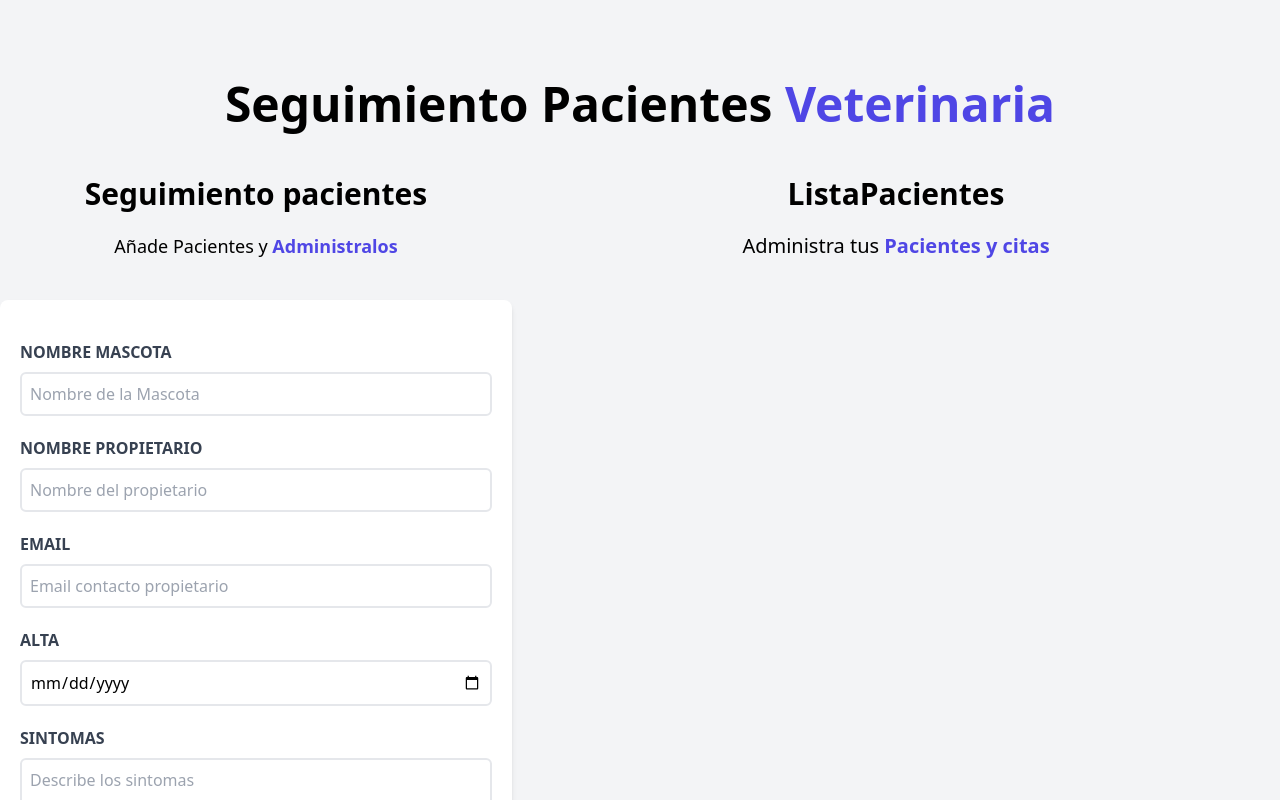
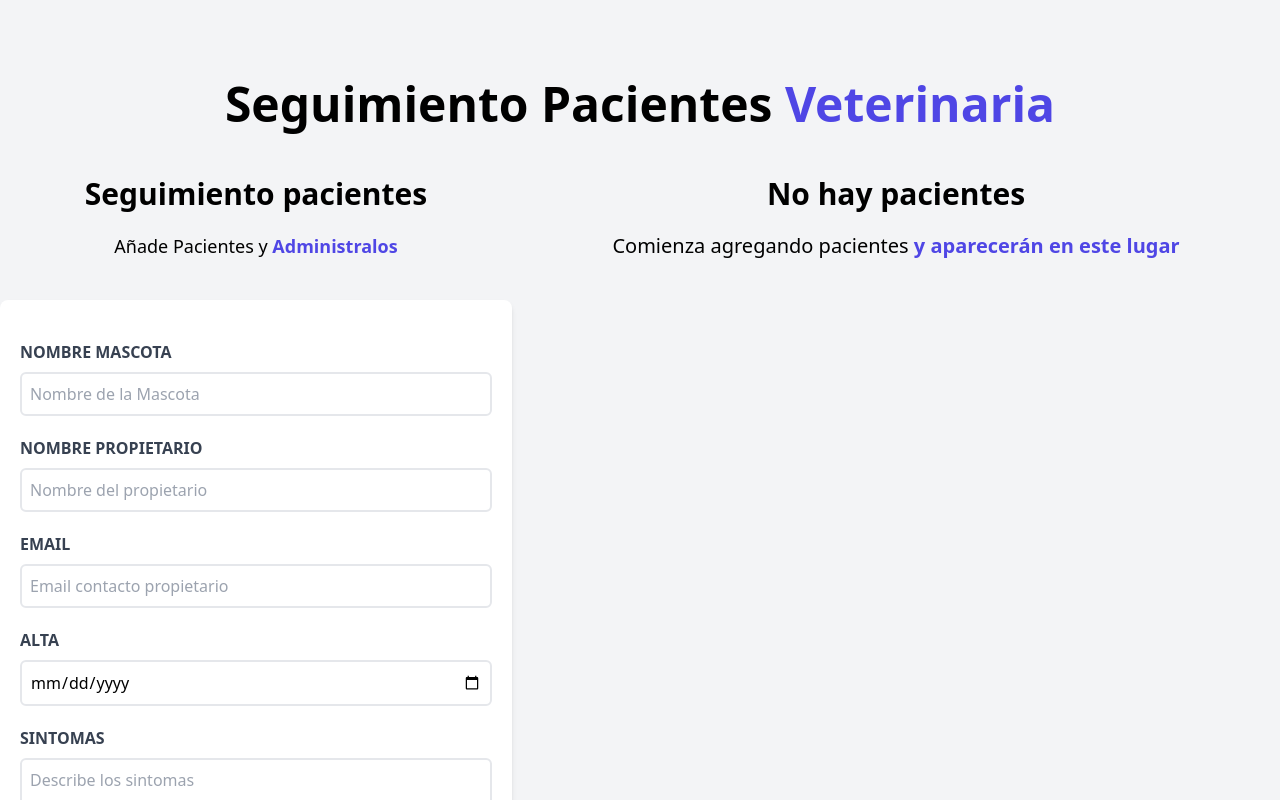
Before and after one commit to AndresEGV/citas-veterinaria, a React (Vite) app: page / in a window 1280 px wide. Shown: the top 800 px of the page. Built offline with nearby package versions, Linux system fonts and the light colour scheme.

Commit message:
feat: add list message with no data and data

```diff
--- a/src/components/Formulario.jsx
+++ b/src/components/Formulario.jsx
@@ -8,6 +8,13 @@
   const [fecha, setFecha] = useState("");
   const [sintomas, setSintomas] = useState("");
   const [error, setError] = useState(false);
+
+  const generarId = () => {
+    const random = Math.random().toString(36).substr(3);
+    const fecha = Date.now().toString(36);
+
+    return fecha + random;
+  };
 
   const handleSubmit = (e) => {
     e.preventDefault();
@@ -26,6 +33,7 @@
       email,
       fecha,
       sintomas,
+      id: generarId(),
     };
     setPacientes([...pacientes, objetoPaciente]);
 
--- a/src/components/ListaPacientes.jsx
+++ b/src/components/ListaPacientes.jsx
@@ -4,14 +4,31 @@
 const ListaPacientes = ({ pacientes }) => {
   return (
     <div className="md:w-1/2 lg:w-3/5 md:h-screen overflow-y-scroll">
-      <h2 className="font-black text-3xl text-center">ListaPacientes</h2>
-      <p className="text-xl mt-5 mb-10 text-center">
-        Administra tus {""}
-        <span className="text-indigo-600 font-bold">Pacientes y citas</span>
-      </p>
-      {pacientes.map((paciente, index) => (
-        <Paciente key={index} paciente={paciente} />
-      ))}
+      {pacientes && pacientes.length ? (
+        <>
+          <h2 className="font-black text-3xl text-center">Listado Pacientes</h2>
+          <p className="text-xl mt-5 mb-10 text-center">
+            Administra tus {""}
+            <span className="text-indigo-600 font-bold ">
+              Pacientes y Citas
+            </span>
+          </p>
+
+          {pacientes.map((paciente) => (
+            <Paciente key={paciente.id} paciente={paciente} />
+          ))}
+        </>
+      ) : (
+        <>
+          <h2 className="font-black text-3xl text-center">No hay pacientes</h2>
+          <p className="text-xl mt-5 mb-10 text-center">
+            Comienza agregando pacientes {""}
+            <span className="text-indigo-600 font-bold ">
+              y aparecerán en este lugar
+            </span>
+          </p>
+        </>
+      )}
     </div>
   );
 };
```
